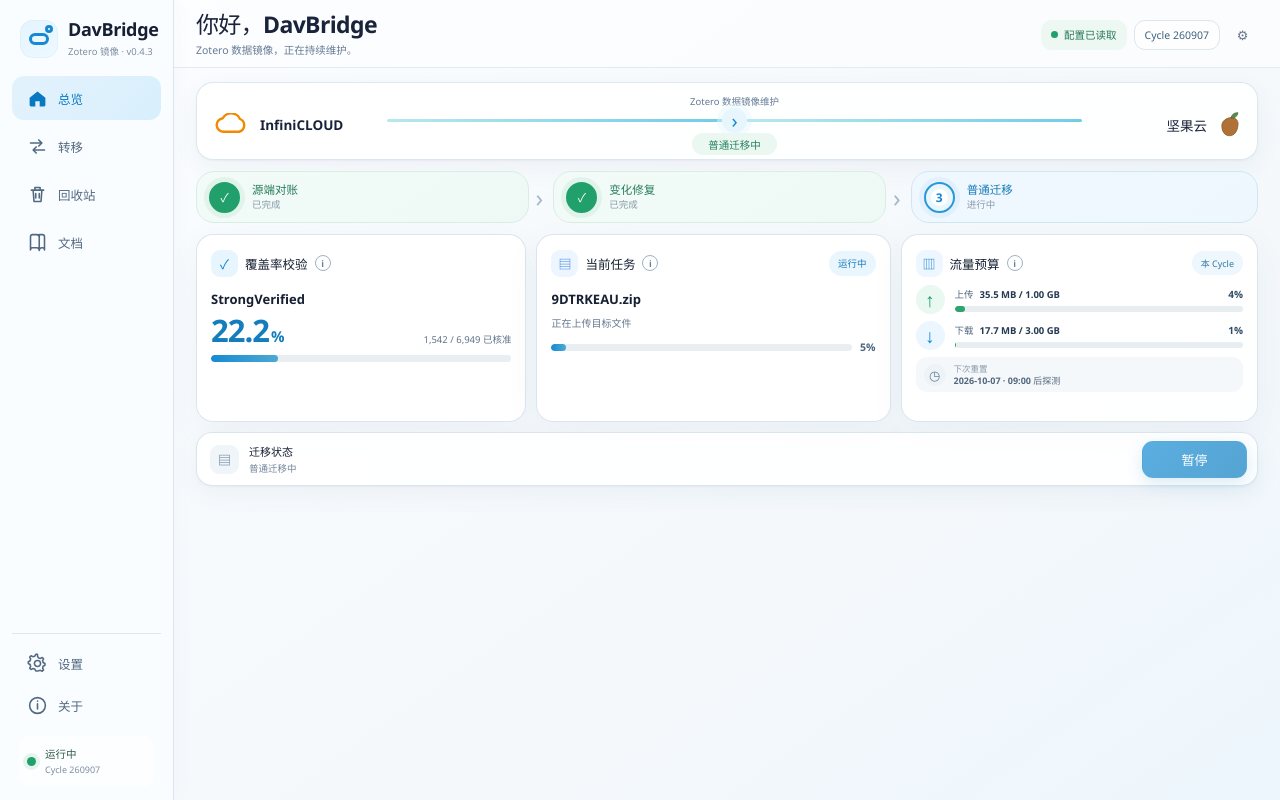
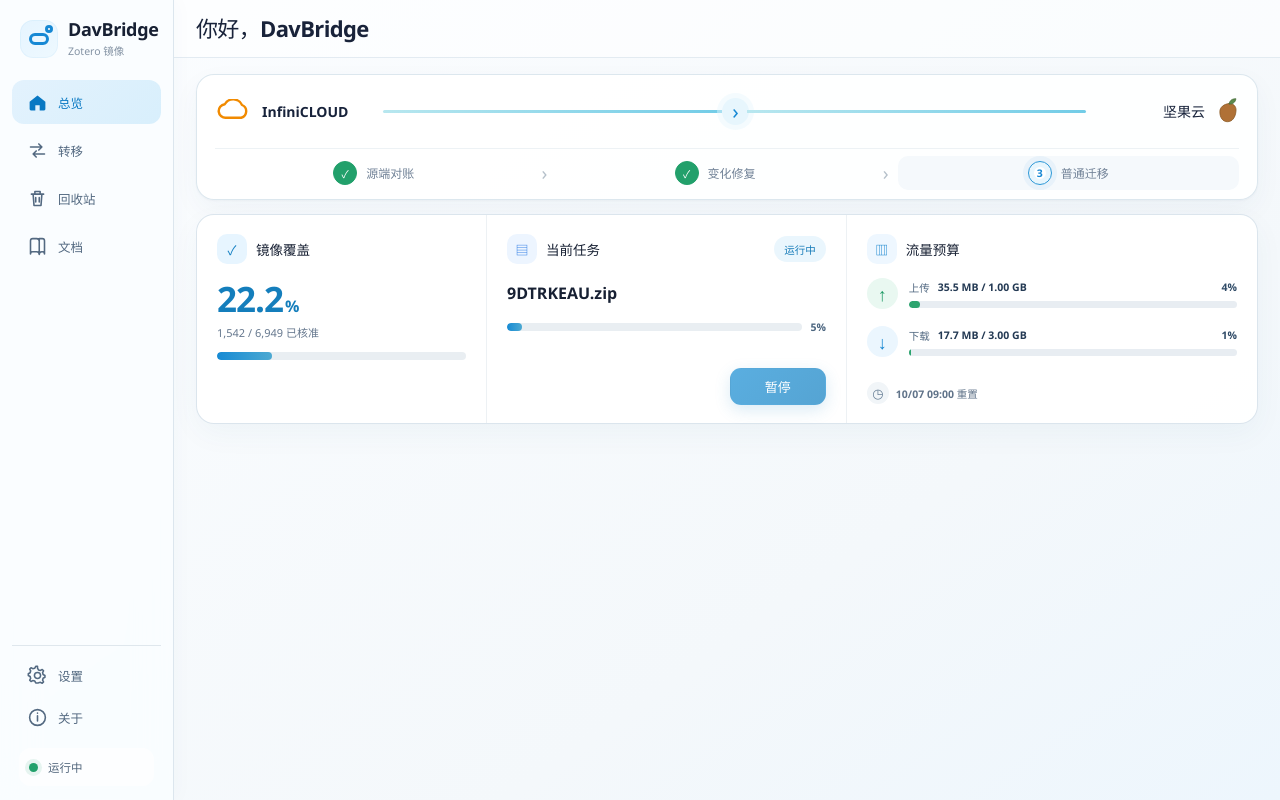
Before and after one commit to FenLynn/gpt-pub, a Vue app in the folder projects/1-桌面软件/103-DavBridge/代码/DavBridge/WebUi/: page / in a window 1280 px wide. Built offline with nearby package versions, Linux system fonts and the light colour scheme.

Commit message:
P103 simplify overview hierarchy and hover details

```diff
--- a/projects/1-桌面软件/103-DavBridge/代码/DavBridge/WebUi/src/App.vue
+++ b/projects/1-桌面软件/103-DavBridge/代码/DavBridge/WebUi/src/App.vue
@@ -17,9 +17,14 @@ const isNative = hasNativeBridge()
 const coveragePercent = computed(() => Math.round(snapshot.value.coverage * 1000) / 10)
 const uploadFraction = computed(() => Math.min(1, snapshot.value.quota.uploadUsed / Math.max(1, snapshot.value.quota.uploadMax)))
 const downloadFraction = computed(() => Math.min(1, snapshot.value.quota.downloadUsed / Math.max(1, snapshot.value.quota.downloadMax)))
-const configStateText = computed(() => snapshot.value.configured ? '配置已读取' : '需要配置')
 const filteredRecycle = computed(() => snapshot.value.recycle.filter(group => recycleFilter.value === 'observing' ? group.disposition === 'observing' : recycleFilter.value === 'review' ? group.disposition === 'review' || group.disposition === 'blocked' : group.disposition === 'history'))
 const recycleCounts = computed(() => ({ observing: snapshot.value.recycle.filter(x => x.disposition === 'observing').length, review: snapshot.value.recycle.filter(x => x.disposition === 'review' || x.disposition === 'blocked').length, history: snapshot.value.recycle.filter(x => x.disposition === 'history').length }))
+const quotaTip = computed(() => `${snapshot.value.cycleId ? `Cycle ${snapshot.value.cycleId}` : 'Cycle 未校准'}。额度按本地账本保守统计，重置后通过真实探测确认新周期。`)
+const sideStatusTip = computed(() => `${snapshot.value.routeStatus}${snapshot.value.cycleId ? ` · Cycle ${snapshot.value.cycleId}` : ''}`)
+const resetLabel = computed(() => {
+  const match = snapshot.value.quota.resetText.match(/(\d{4})-(\d{2})-(\d{2}).*?(\d{2}:\d{2})/)
+  return match ? `${match[2]}/${match[3]} ${match[4]} 重置` : snapshot.value.quota.resetText
+})
 
 function notify(message: string) { toast.value = message; if (toastTimer) window.clearTimeout(toastTimer); toastTimer = window.setTimeout(() => toast.value = '', 2600) }
 async function refresh() { if (!isNative) return; try { snapshot.value = await invoke<DavBridgeSnapshot>('app.getSnapshot') } catch (error) { notify(error instanceof Error ? error.message : '状态读取失败') } }
@@ -39,7 +44,7 @@ onBeforeUnmount(()=>{ detachSnapshot?.(); window.removeEventListener('davbridge:
   <aside class="sidebar">
     <div class="side-brand">
       <div class="brand-mark" aria-hidden="true"><span></span><span></span></div>
-      <div class="brand-copy"><h1>DavBridge</h1><small>Zotero 镜像 · v{{ snapshot.version }}</small></div>
+      <div class="brand-copy"><h1>DavBridge</h1><small>Zotero 镜像</small></div>
     </div>
 
     <nav class="side-nav" aria-label="主导航">
@@ -67,19 +72,17 @@ onBeforeUnmount(()=>{ detachSnapshot?.(); window.removeEventListener('davbridge:
       </button>
     </nav>
 
-    <div class="side-status has-tip" :data-tip="snapshot.routeStatus">
+    <div class="side-status has-tip" :data-tip="sideStatusTip">
       <i :class="`tone-${snapshot.routeTone}`"></i>
-      <div><strong>{{ snapshot.engineState }}</strong><small>{{ snapshot.cycleId ? `Cycle ${snapshot.cycleId}` : 'Cycle 未校准' }}</small></div>
+      <strong>{{ snapshot.engineState }}</strong>
     </div>
   </aside>
 
   <section class="workspace">
     <header class="workspace-head">
-      <div class="welcome"><h2>{{ tab==='overview' ? '你好，DavBridge' : tab==='transfer' ? '转移' : tab==='recycle' ? '回收站' : tab==='docs' ? '文档' : '关于 DavBridge' }}</h2><p v-if="tab==='overview'">Zotero 数据镜像，正在持续维护。</p></div>
-      <div class="top-actions">
-        <span class="config-state has-tip" :class="{ok:snapshot.configured}" :data-tip="snapshot.configured ? '当前配置和凭据已从本机安全存储读取' : '需要打开设置补充配置'"><i></i>{{ configStateText }}</span>
-        <span class="cycle-pill has-tip" data-tip="Cycle 使用坚果云真实额度重置日期，格式 yyMMdd">{{ snapshot.cycleId ? `Cycle ${snapshot.cycleId}` : 'Cycle 未校准' }}</span>
-        <button class="icon-button has-tip" data-tip="设置" aria-label="设置" @click="command('app.openSettings')" :disabled="busy">⚙</button>
+      <div class="welcome"><h2>{{ tab==='overview' ? '你好，DavBridge' : tab==='transfer' ? '转移' : tab==='recycle' ? '回收站' : tab==='docs' ? '文档' : '关于 DavBridge' }}</h2></div>
+      <div v-if="!snapshot.configured" class="top-actions">
+        <button class="config-warning has-tip" data-tip="需要打开设置补充配置" @click="command('app.openSettings')" :disabled="busy"><i></i>需要配置</button>
       </div>
     </header>
 
@@ -88,56 +91,48 @@ onBeforeUnmount(()=>{ detachSnapshot?.(); window.removeEventListener('davbridge:
         <strong>需要人工审查</strong><span>{{ snapshot.humanActionCount }} 个附件组</span><button>前往审查</button>
       </div>
 
-      <section class="route-card">
+      <section class="route-card route-card-polished">
         <div class="endpoint source has-tip" data-tip="InfiniCLOUD 是唯一 authoritative source，DavBridge 对源端只读">
           <svg class="cloud-logo" viewBox="0 0 48 28" aria-hidden="true"><path d="M15 23h20a9 9 0 0 0 1-17 13 13 0 0 0-23-1A9 9 0 0 0 15 23Z"/></svg>
           <strong>InfiniCLOUD</strong>
         </div>
-        <div class="route-core">
-          <span class="route-caption">Zotero 数据镜像维护</span>
+        <div class="route-core has-tip" :data-tip="snapshot.routeStatus">
           <div class="route-line"><i></i><b>›</b><i></i></div>
-          <span class="route-state" :class="`tone-${snapshot.routeTone}`">{{ snapshot.routeStatus }}</span>
         </div>
         <div class="endpoint target has-tip" data-tip="坚果云保存经过 StrongVerified 的强校验镜像">
           <strong>坚果云</strong>
           <svg class="nut-logo" viewBox="0 0 30 34" aria-hidden="true"><path d="M18 7c6 1 9 5 8 11-1 8-5 13-11 13S5 26 5 18c0-6 5-10 13-11Z"/><path d="M17 8c1-5 4-7 9-7-1 5-4 7-9 7Z"/></svg>
         </div>
+
+        <div class="phase-row">
+          <div v-for="(phase,index) in snapshot.phases" :key="phase.key" class="phase-wrap">
+            <div class="phase has-tip" :class="phase.state" :data-tip="phase.hint"><span class="phase-icon">{{ phase.state==='done' ? '✓' : index+1 }}</span><strong>{{ phase.label }}</strong></div>
+            <span v-if="index<snapshot.phases.length-1" class="phase-arrow">›</span>
+          </div>
+        </div>
       </section>
-
-      <div class="phase-row">
-        <div v-for="(phase,index) in snapshot.phases" :key="phase.key" class="phase-wrap">
-          <div class="phase has-tip" :class="phase.state" :data-tip="phase.hint"><span class="phase-icon">{{ phase.state==='done' ? '✓' : index+1 }}</span><strong>{{ phase.label }}</strong><small>{{ phase.state==='done' ? '已完成' : phase.state==='active' ? '进行中' : '等待中' }}</small></div>
-          <span v-if="index<snapshot.phases.length-1" class="phase-arrow">›</span>
-        </div>
-      </div>
 
       <div class="dashboard-grid">
         <article class="dashboard-card coverage-card">
-          <header><div class="card-title"><span class="card-icon shield">✓</span><h3>覆盖率校验</h3><span class="info-dot has-tip" data-tip="StrongVerified 表示源端与目标端均重新读取并完成 SHA-256 一致性验证">i</span></div></header>
-          <strong class="metric-name">StrongVerified</strong>
+          <header><div class="card-title has-tip" data-tip="StrongVerified 表示源端与目标端均重新读取并完成 SHA-256 一致性验证"><span class="card-icon shield">✓</span><h3>镜像覆盖</h3></div></header>
           <div class="metric-line"><b>{{ coveragePercent }}<small>%</small></b><span>{{ snapshot.coverageText }}</span></div>
           <div class="progress-track"><i :style="{width:`${coveragePercent}%`}"></i></div>
         </article>
 
         <article class="dashboard-card task-card">
-          <header><div class="card-title"><span class="card-icon task">▤</span><h3>当前任务</h3><span class="info-dot has-tip" :data-tip="snapshot.currentDetail">i</span></div><span class="state-chip" :class="`tone-${snapshot.routeTone}`">{{ snapshot.engineState }}</span></header>
+          <header><div class="card-title has-tip" :data-tip="snapshot.currentDetail"><span class="card-icon task">▤</span><h3>当前任务</h3></div><span class="state-chip" :class="`tone-${snapshot.routeTone}`">{{ snapshot.engineState }}</span></header>
           <strong class="task-name">{{ snapshot.currentTitle }}</strong>
-          <p class="task-detail">{{ snapshot.currentDetail }}</p>
-          <div class="task-progress"><div class="progress-track"><i :style="{width:`${(snapshot.currentProgress||0)*100}%`}"></i></div><strong>{{ snapshot.currentProgress===null ? '—' : `${Math.round(snapshot.currentProgress*100)}%` }}</strong></div>
+          <div v-if="snapshot.currentProgress!==null" class="task-progress"><div class="progress-track"><i :style="{width:`${snapshot.currentProgress*100}%`}"></i></div><strong>{{ Math.round(snapshot.currentProgress*100) }}%</strong></div>
+          <div class="task-action-row"><button class="primary-button" v-if="snapshot.primaryAction!=='none'" @click="primaryAction" :disabled="busy">{{ busy?'处理中…':snapshot.primaryLabel }}</button></div>
         </article>
 
         <article class="dashboard-card quota-card">
-          <header><div class="card-title"><span class="card-icon quota">▥</span><h3>流量预算</h3><span class="info-dot has-tip" data-tip="额度依据当前 Cycle 本地账本保守统计，重置日 09:00 后通过真实探测确认新周期">i</span></div><span class="cycle-mini">本 Cycle</span></header>
+          <header><div class="card-title has-tip" :data-tip="quotaTip"><span class="card-icon quota">▥</span><h3>流量预算</h3></div></header>
           <div class="quota-row"><span class="quota-arrow up">↑</span><div><div class="quota-text"><span>上传</span><strong>{{ snapshot.quota.uploadText }}</strong><b>{{ Math.round(uploadFraction*100) }}%</b></div><div class="quota-track" :class="quotaClass(uploadFraction)"><i :style="{width:`${uploadFraction*100}%`}"></i></div></div></div>
           <div class="quota-row"><span class="quota-arrow down">↓</span><div><div class="quota-text"><span>下载</span><strong>{{ snapshot.quota.downloadText }}</strong><b>{{ Math.round(downloadFraction*100) }}%</b></div><div class="quota-track" :class="quotaClass(downloadFraction)"><i :style="{width:`${downloadFraction*100}%`}"></i></div></div></div>
-          <div class="reset-row has-tip" :data-tip="snapshot.quota.resetText"><span>◷</span><div><small>下次重置</small><strong>{{ snapshot.quota.resetText }}</strong></div></div>
+          <div class="reset-row compact-reset has-tip" :data-tip="snapshot.quota.resetText"><span>◷</span><strong>{{ resetLabel }}</strong></div>
         </article>
       </div>
-
-      <footer class="status-card">
-        <div class="status-summary has-tip" :data-tip="snapshot.currentDetail"><span class="status-doc">▤</span><div><strong>迁移状态</strong><small>{{ snapshot.routeStatus }}</small></div></div>
-        <button class="primary-button" v-if="snapshot.primaryAction!=='none'" @click="primaryAction" :disabled="busy">{{ busy?'处理中…':snapshot.primaryLabel }}</button>
-      </footer>
     </section>
 
     <section v-else-if="tab==='transfer'" class="page transfer-page">
--- a/projects/1-桌面软件/103-DavBridge/代码/DavBridge/WebUi/src/main.ts
+++ b/projects/1-桌面软件/103-DavBridge/代码/DavBridge/WebUi/src/main.ts
@@ -1,6 +1,6 @@
 import { createApp } from 'vue'
 import App from './App.vue'
 import './styles.css'
-import './sidebar-v043.css'
+import './overview.css'
 
 createApp(App).mount('#app')
--- /dev/null
+++ b/projects/1-桌面软件/103-DavBridge/代码/DavBridge/WebUi/src/overview.css
@@ -0,0 +1,384 @@
+.overview-page{
+  align-content:start;
+  grid-template-rows:auto 126px minmax(184px,210px);
+  gap:14px;
+}
+.overview-page:not(:has(.attention-card)){
+  grid-template-rows:126px minmax(184px,210px);
+}
+
+.side-brand{
+  padding-bottom:22px;
+}
+.brand-copy small{
+  margin-top:4px;
+  font-size:10.5px;
+  color:#8493a4;
+}
+.side-status{
+  min-height:38px;
+  padding:8px 10px;
+  gap:10px;
+}
+.side-status strong{
+  font-size:11.5px;
+  font-weight:620;
+  color:#52667c;
+}
+
+.workspace{
+  grid-template-rows:58px minmax(0,1fr);
+}
+.workspace-head{
+  padding:8px 22px;
+  background:rgba(255,255,255,.44);
+}
+.welcome h2{
+  font-size:22px;
+}
+.config-warning{
+  height:30px;
+  display:inline-flex;
+  align-items:center;
+  gap:7px;
+  border:1px solid #ead6a9;
+  border-radius:10px;
+  padding:0 10px;
+  background:#fff9ea;
+  color:#8d641a;
+  font-size:11px;
+}
+.config-warning i{
+  width:7px;
+  height:7px;
+  border-radius:50%;
+  background:#d5a33d;
+}
+.page{
+  padding-top:16px;
+}
+
+.route-card-polished{
+  grid-template-columns:150px minmax(220px,1fr) 135px;
+  grid-template-rows:54px 48px;
+  column-gap:18px;
+  row-gap:7px;
+  padding:9px 18px 8px;
+  border-radius:18px;
+  box-shadow:0 1px 2px rgba(22,39,58,.03),0 10px 28px rgba(32,72,105,.045);
+}
+.route-card-polished .endpoint{
+  grid-row:1;
+}
+.route-card-polished .endpoint strong{
+  font-size:14px;
+}
+.route-card-polished .route-core{
+  grid-row:1;
+  display:flex;
+  align-items:center;
+  align-self:stretch;
+  padding:0;
+  cursor:help;
+}
+.route-card-polished .route-line b{
+  width:27px;
+  height:27px;
+  font-size:21px;
+}
+.route-card-polished .phase-row{
+  grid-column:1 / -1;
+  grid-row:2;
+  display:grid;
+  grid-template-columns:repeat(3,1fr);
+  gap:0;
+  border-top:1px solid #edf2f5;
+  padding-top:7px;
+}
+.route-card-polished .phase-wrap{
+  min-width:0;
+  display:grid;
+  grid-template-columns:1fr auto;
+  align-items:center;
+}
+.route-card-polished .phase-wrap:last-child{
+  grid-template-columns:1fr;
+}
+.route-card-polished .phase{
+  height:34px;
+  border:0;
+  border-radius:10px;
+  background:transparent;
+  display:flex;
+  align-items:center;
+  justify-content:center;
+  gap:9px;
+  padding:0 10px;
+  color:#718297;
+  cursor:help;
+}
+.route-card-polished .phase-icon{
+  width:24px;
+  height:24px;
+  border-width:1.5px;
+  font-size:10.5px;
+  flex:none;
+}
+.route-card-polished .phase strong{
+  align-self:auto;
+  font-size:12px;
+  font-weight:630;
+}
+.route-card-polished .phase.done{
+  background:transparent;
+  border:0;
+}
+.route-card-polished .phase.done .phase-icon{
+  box-shadow:none;
+}
+.route-card-polished .phase.active,
+.route-card-polished .phase.warning{
+  background:#f5f9fc;
+  border:0;
+}
+.route-card-polished .phase-arrow{
+  margin:0 9px;
+  font-size:19px;
+  color:#b5c0ca;
+}
+
+.dashboard-grid{
+  height:100%;
+  min-height:0;
+  display:grid;
+  grid-template-columns:minmax(0,.9fr) minmax(0,1.12fr) minmax(0,1.28fr);
+  gap:0;
+  overflow:visible;
+  border:1px solid rgba(218,228,236,.95);
+  border-radius:18px;
+  background:rgba(255,255,255,.93);
+  box-shadow:0 10px 30px rgba(34,83,120,.045);
+}
+.dashboard-card{
+  min-width:0;
+  min-height:0;
+  overflow:visible;
+  display:flex;
+  flex-direction:column;
+  border:0;
+  border-radius:0;
+  background:transparent;
+  box-shadow:none;
+  padding:18px 20px;
+}
+.dashboard-card + .dashboard-card{
+  border-left:1px solid #edf1f4;
+}
+.dashboard-card header{
+  height:32px;
+}
+.card-title{
+  gap:9px;
+}
+.card-title.has-tip{
+  cursor:help;
+}
+.card-title h3{
+  font-size:13.5px;
+  font-weight:670;
+}
+.card-icon{
+  width:30px;
+  height:30px;
+  border-radius:10px;
+}
+.info-dot,
+.metric-name,
+.cycle-mini,
+.task-detail{
+  display:none;
+}
+
+.coverage-card .metric-line{
+  display:block;
+  margin:16px 0 12px;
+}
+.coverage-card .metric-line>b{
+  display:block;
+  font-size:35px;
+  line-height:1;
+}
+.coverage-card .metric-line>b small{
+  font-size:16px;
+}
+.coverage-card .metric-line>span{
+  display:block;
+  margin-top:8px;
+  text-align:left;
+  font-size:11px;
+  color:#66788e;
+  overflow:visible;
+  text-overflow:clip;
+}
+.progress-track{
+  height:8px;
+}
+
+.task-card .state-chip{
+  height:26px;
+  padding:0 10px;
+  font-size:10.5px;
+}
+.task-name{
+  margin-top:18px;
+  font-size:16px;
+  line-height:1.35;
+  font-weight:690;
+}
+.task-progress{
+  margin-top:15px;
+}
+.task-action-row{
+  margin-top:auto;
+  display:flex;
+  justify-content:flex-end;
+}
+.task-action-row .primary-button{
+  min-width:96px;
+  min-height:36px;
+  padding:8px 18px;
+}
+
+.quota-card{
+  padding-bottom:17px;
+}
+.quota-card header{
+  margin-bottom:3px;
+}
+.quota-row{
+  grid-template-columns:32px 1fr;
+  gap:10px;
+  margin:10px 0 7px;
+}
+.quota-arrow{
+  width:31px;
+  height:31px;
+  font-size:18px;
+}
+.quota-text{
+  grid-template-columns:auto minmax(0,1fr) auto;
+  gap:8px;
+  margin-bottom:6px;
+}
+.quota-text span,
+.quota-text strong,
+.quota-text b{
+  font-size:10.5px;
+}
+.quota-text strong{
+  font-weight:620;
+}
+.quota-track{
+  height:7px;
+}
+.compact-reset{
+  height:auto;
+  min-height:26px;
+  margin-top:auto;
+  padding:0;
+  border-radius:0;
+  background:transparent;
+  gap:7px;
+}
+.compact-reset>span{
+  width:22px;
+  height:22px;
+  background:#f1f5f8;
+}
+.compact-reset>strong{
+  font-size:10.5px;
+  font-weight:600;
+  color:#61748a;
+}
+
+.has-tip:after{
+  font-size:10.5px;
+  line-height:1.5;
+  padding:8px 10px;
+  max-width:280px;
+}
+.route-card-polished .phase-row .has-tip:after{
+  bottom:auto;
+  top:calc(100% + 7px);
+}
+.route-card-polished .phase-row .has-tip:hover:after{
+  transform:translateX(-50%) translateY(0);
+}
+
+@media(max-width:820px){
+  .workspace-head{
+    padding-left:16px;
+    padding-right:16px;
+  }
+  .page{
+    padding-left:16px;
+    padding-right:16px;
+  }
+  .route-card-polished{
+    grid-template-columns:128px minmax(170px,1fr) 112px;
+    padding-left:14px;
+    padding-right:14px;
+    column-gap:12px;
+  }
+  .route-card-polished .endpoint strong{
+    font-size:12.5px;
+  }
+  .dashboard-card{
+    padding:15px 14px;
+  }
+  .card-title h3{
+    font-size:12.5px;
+  }
+  .coverage-card .metric-line>b{
+    font-size:31px;
+  }
+  .quota-text strong{
+    font-size:9.8px;
+  }
+}
+
+@media(max-height:540px){
+  .workspace{
+    grid-template-rows:54px minmax(0,1fr);
+  }
+  .overview-page{
+    grid-template-rows:auto 112px minmax(166px,188px);
+    gap:10px;
+  }
+  .overview-page:not(:has(.attention-card)){
+    grid-template-rows:112px minmax(166px,188px);
+  }
+  .route-card-polished{
+    grid-template-rows:48px 42px;
+    padding-top:7px;
+    padding-bottom:6px;
+  }
+  .route-card-polished .phase{
+    height:30px;
+  }
+  .dashboard-card{
+    padding-top:14px;
+    padding-bottom:13px;
+  }
+  .coverage-card .metric-line{
+    margin-top:11px;
+    margin-bottom:9px;
+  }
+  .task-name{
+    margin-top:12px;
+  }
+  .quota-row{
+    margin-top:7px;
+    margin-bottom:5px;
+  }
+}
--- a/projects/1-桌面软件/103-DavBridge/代码/DavBridge/WebUi/src/sidebar-v043.css
+++ /dev/null
@@ -1,18 +0,0 @@
-.overview-page{
-  align-content:start;
-  grid-template-rows:auto 78px 54px clamp(156px,30vh,188px) 54px;
-}
-.overview-page:not(:has(.attention-card)){
-  grid-template-rows:78px 54px clamp(156px,30vh,188px) 54px;
-}
-.dashboard-grid{height:100%;min-height:0}
-
-@media(max-width:950px){
-  .coverage-card .metric-line{display:block;margin-top:6px}
-  .coverage-card .metric-line>span{display:block;text-align:left;margin-top:4px;white-space:nowrap;overflow:visible;text-overflow:clip}
-}
-
-@media(max-height:540px){
-  .overview-page{grid-template-rows:auto 68px 48px 156px 49px}
-  .overview-page:not(:has(.attention-card)){grid-template-rows:68px 48px 156px 49px}
-}
```
